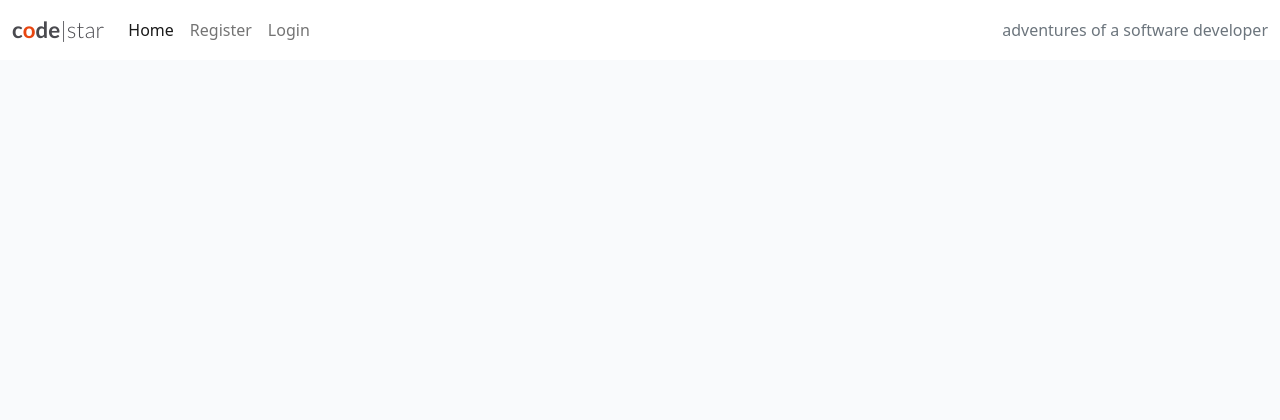
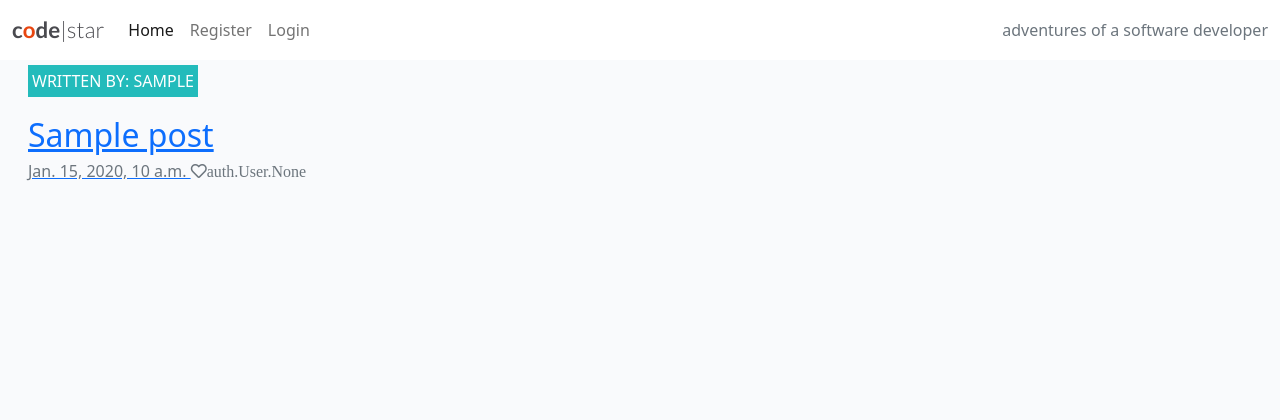
Before and after one commit to Shane-Donlon/ci-blog, a Django app: page / in a window 1280 px wide. Shown: the top 420 px of the page. Run offline with Django 4.2, Linux system fonts and the light colour scheme; tables that the repository leaves empty hold one stand-in row (values such as "Sample post").

Commit message:
Blog post html setup and imported context

```diff
--- a/CiBlog/blog/static/blog/blog.css
+++ /dev/null
@@ -1,3 +0,0 @@
-h1 {
-  color: red;
-}
--- a/CiBlog/blog/templates/blog/blog.html
+++ b/CiBlog/blog/templates/blog/blog.html
@@ -1,5 +1,62 @@
-{% extends "templates/base.html" %}
+{% extends "base.html" %}
 {% load static %}
+{% block cssFiels %}
+    <link rel="stylesheet" href="{% static "blog/blog.css" %}">
+{% endblock cssFiels %}
 {% block content %}
-    {% for post in postList %}<p>{{ post }}</p>{% endfor %}
+    <div class="container-fluid">
+        <div class="row">
+            <!-- Blog Entries Column -->
+            <div class="col-12 mt-3 left">
+                <div class="row">
+                    {% for post in posts %}
+                        <div class="col-md-4">
+                            <div class="card mb-4">
+                                <div class="card-body">
+                                    {% if "placeholder" in post.featured_image.url %}
+                                        <img src="https://codeinstitute.s3.amazonaws.com/fullstack/blog/default.jpg"
+                                             alt="person typing code on a laptop"
+                                             class="card-img-top">
+                                    {% else %}
+                                        <img src="{{ post.featured_image.url }}" alt="" class="card-img-top">
+                                    {% endif %}
+                                    <div class="image-flash">
+                                        <p class="author">Written By: {{ post.author }}</p>
+                                    </div>
+                                    <a href="{% url "post" post.id %}">
+                                        <h2 class"card-title">{{ post.title }}</h2>
+                                        <p class="card-text text-muted h6">
+                                            {{ post.created_on }}
+                                            <i class="far fa-heart">{{ post.likes }}</i>
+                                        </p>
+                                    </a>
+                                </div>
+                            </div>
+                        </div>
+                        {% if forloop.counter|divisibleby:3 %}<div class="row">{% endif %}
+                        {% endfor %}
+                    </div>
+                </div>
+            </div>
+        </div>
+        {% if is_paginated %}
+            <nav aria-label="Page navigation">
+                <ul class="pagination justify-content-center">
+                    {% if page_obj.has_previous %}
+                        <li>
+                            <a href="?page={{ page_obj.previous_page_number }}" class="page-link">&laquo; PREV</a>
+                        </li>
+                    {% endif %}
+                    {% if page_obj.has_next %}
+                        <li>
+                            <a href="?page={{ page_obj.next_page_number }}" class="page-link">NEXT &raquo;</a>
+                        </li>
+                    {% endif %}
+                </ul>
+            </nav>
+        {% endif %}
+    </div>
 {% endblock content %}
+{% block JSFiles %}
+    <script src="{% static "blog/blog.js" %}"></script>
+{% endblock JSFiles %}
--- a/CiBlog/blog/urls.py
+++ b/CiBlog/blog/urls.py
@@ -2,5 +2,6 @@
 from . import views
 
 urlpatterns = [
-   path("", views.testing, name="index"),
+   path("", views.PostList.as_view(), name="index"),
+   path("post/<postPk>", views.PostList.as_view(), name="post"),
 ]
--- a/CiBlog/blog/views.py
+++ b/CiBlog/blog/views.py
@@ -12,4 +12,4 @@
     context = Post.objects.filter(status=1).order_by("-created_on")
     template_name = "blog/blog.html"
     paginate_by = 6
-    context_object_name = "postList"
+    context_object_name = "posts"
--- a/CiBlog/static/css/base.css
+++ b/CiBlog/static/css/base.css
@@ -40,9 +40,7 @@
 
 .image-flash {
   position: absolute;
-  bottom: 5%;
-  min-width: 30%;
-  left: -2px;
+  bottom: 100px;
   background-color: #23bbbb;
 }
 
--- a/CiBlog/templates/base.html
+++ b/CiBlog/templates/base.html
@@ -18,6 +18,8 @@
         <script src="https://cdn.jsdelivr.net/npm/bootstrap@5.0.1/dist/js/bootstrap.bundle.min.js" integrity="sha384-gtEjrD/SeCtmISkJkNUaaKMoLD0//ElJ19smozuHV6z3Iehds+3Ulb9Bn9Plx0x4" crossorigin="anonymous">
         </script>
         <link rel="stylesheet" href="{% static 'css/base.css' %}">
+        {% block cssFiles %}
+        {% endblock cssFiles %}
     </head>
     <body class="d-flex flex-column h-100 main-bg">
         <!-- Navigation -->
@@ -70,5 +72,7 @@
                 <i class="fab fa-youtube-square ms-3"></i>
             </p>
         </footer>
+        {% block JSFiles %}
+        {% endblock JSFiles %}
     </body>
 </html>
```
Also changed, not shown: CiBlog/static/base.css (deleted).
